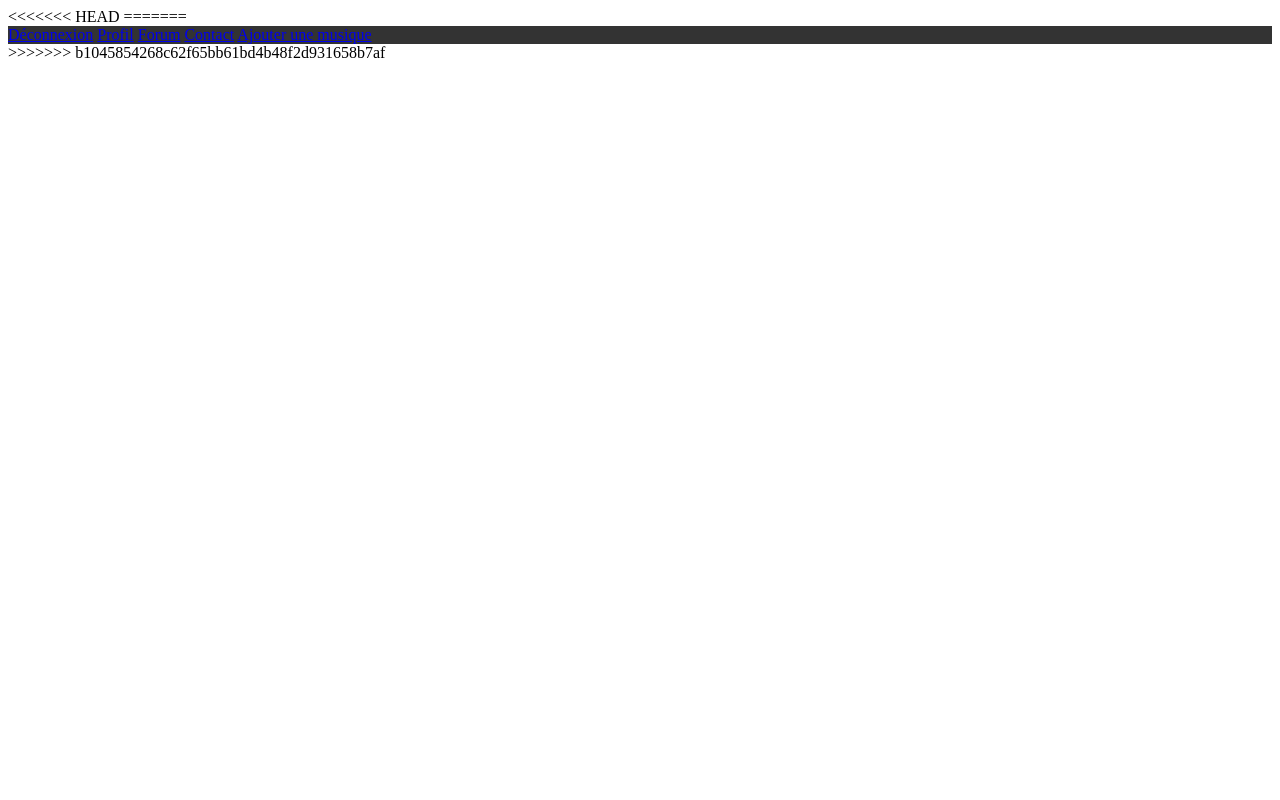
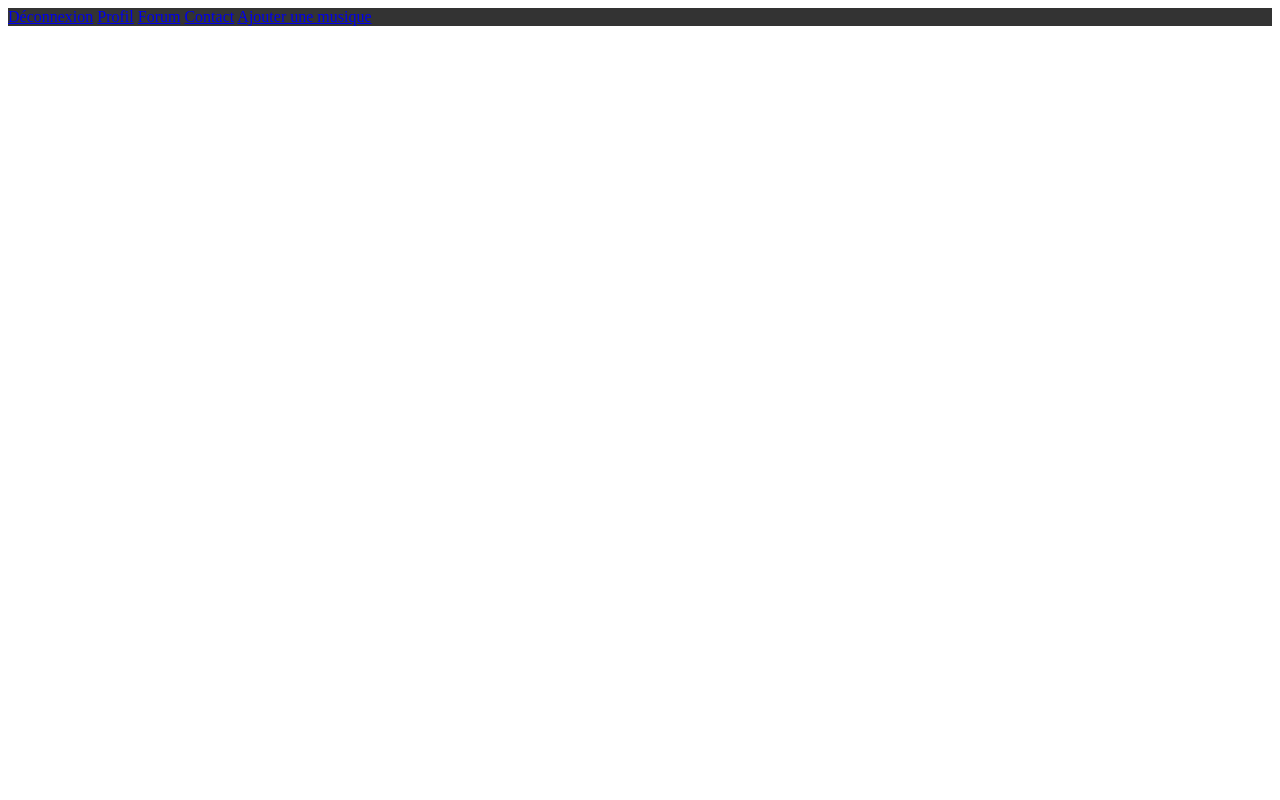
Before and after one commit to NicolasRocher/IIM-GITHUB, a PHP site: page /forum.php in a window 1280 px wide. Run offline with PHP 8.4, Linux system fonts and the light colour scheme.

Commit message:
resolved conflict

```diff
--- a/forum.php
+++ b/forum.php
@@ -1,7 +1,5 @@
 <body>
-<<<<<<< HEAD
 
-=======
     <?php include 'view/_topbar.php'; ?>
->>>>>>> b1045854268c62f65bb61bd4b48f2d931658b7af
+
 </body>
```
